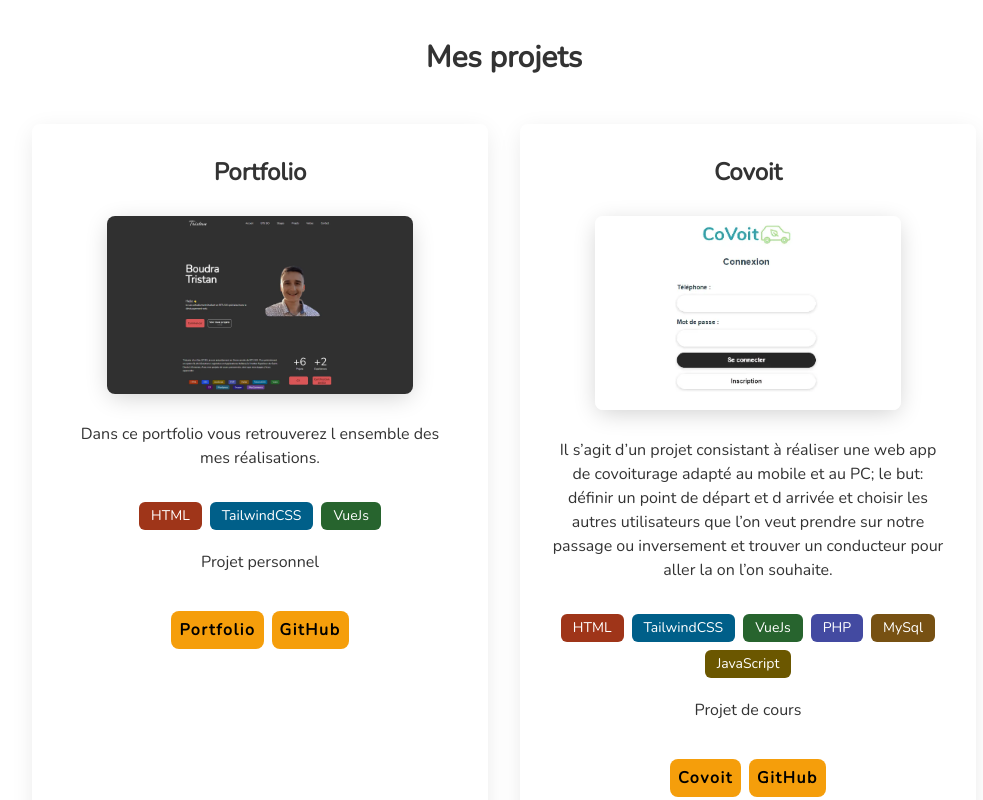
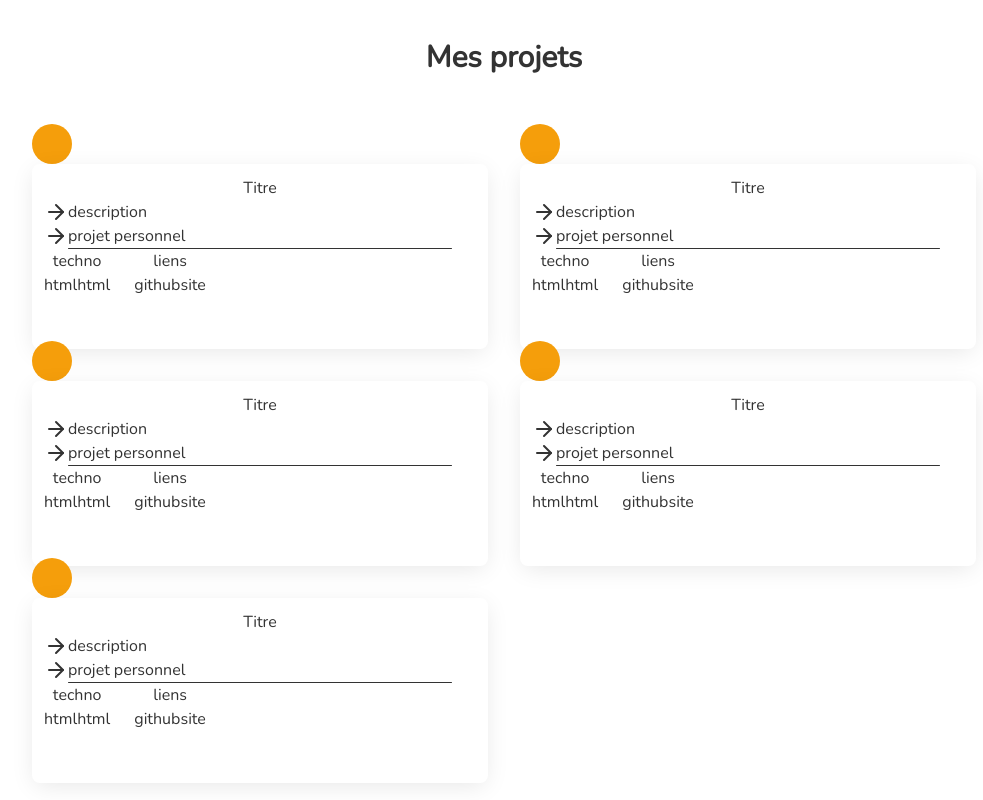
Before and after one commit to Tristan-Boudra/Portfolio, a Vue app: page / in a window 1280 px wide. Shown: the part 1320-2120 px from the top of the page, without its empty margins (136-1119 px from the left). Built offline with nearby package versions, Linux system fonts and the light colour scheme.

Commit message:
design card project

```diff
--- a/src/components/Projects.vue
+++ b/src/components/Projects.vue
@@ -1,5 +1,5 @@
 <template>
-  <div class="rounded-lg shadow-[0_5px_25px_-3px_rgba(0,0,0,0.1)] hover:shadow-[0_5px_25px_-3px_rgba(0,0,0,0.3)] transition duration-500 hover:ease-in-out h-full">
+  <!-- <div class="rounded-lg shadow-[0_5px_25px_-3px_rgba(0,0,0,0.1)] hover:shadow-[0_5px_25px_-3px_rgba(0,0,0,0.3)] transition duration-500 hover:ease-in-out h-full">
     <section class="">
       <div class="flex flex-col p-6">
         <h1 class="text-2xl font-bold p-2 mb-5">{{ data.name }}</h1>
@@ -16,10 +16,44 @@
         </div>
       </div>
     </section>
-  </div>
+  </div> -->
+    <div class="w-10 h-10 rounded-full bg-amber-500"></div>
+    <div class="rounded-lg shadow-[0_5px_25px_-3px_rgba(0,0,0,0.1)] h-full max-w-screen-lg mx-auto p-3">
+      <div class="flex flex-col">
+        <h3>Titre</h3>
+        <div class="flex flex-row">
+          <i data-feather="arrow-right" class="stroke-[#333333] hover:stroke-amber-500"></i>
+          <p>description</p>
+        </div>
+        <div class="flex flex-row">
+          <i data-feather="arrow-right" class="stroke-[#333333] hover:stroke-amber-500"></i>
+          <p>projet personnel</p>
+        </div>
+      </div>
+      <div class="mx-auto w-96 h-px bg-[#333333] rounded-lg"></div>
+      <div class="flex flex-row gap-6">
+        <div>
+          <p>techno</p>
+          <ul class="flex flex-row">
+            <li>html</li>
+            <li>html</li>
+          </ul>
+        </div>
+        <div>
+          <p>liens</p>
+          <ul class="flex flex-row">
+            <li>github</li>
+            <li>site</li>
+          </ul>
+        </div>
+      </div>
+    </div>
 </template>
 
 <script>
+import feather from 'feather-icons';
+
+feather.replace();
 export default {
   props: ['data'],
 };
--- a/src/views/Home.vue
+++ b/src/views/Home.vue
@@ -8,7 +8,7 @@
             <div class="text-7xl font-black md:text-left pb-10 animate-move-bg bg-gradient-to-r from-red-400 via-yellow-500 to-red-400 bg-[length:400%] bg-clip-text text-transparent">Boudra<br>Tristan</div>
             <div class="p-5 md:pl-0 mt-10 mx-auto md:text-left"><span class="text-xl">Hello</span>👋<br>Je suis actuellement étudiant en Bachelor Développeur web et mobile à MyDigitalSchool à Lyon.</div>
             <div class="mt-10 px-5 flex flex-wrap gap-8 sm:mx-auto justify-center mx-auto md:justify-start text-[#333333]">
-              <button class="bg-amber-500 p-2 rounded-lg text-[#000000] font-bold text-center w-32 h-14 tracking-widest transition duration-600"><a class="bg-transparent" href="/#presentation">Commencer</a></button>
+              <button class="bg-amber-500 p-2 rounded-lg text-[#000000] font-bold text-center w-32 h-14 tracking-widest transition duration-600"><a class="bg-transparent" href="/#debut">Commencer</a></button>
               <a class="border-2 border-[#333333] hover:border-amber-500 p-3 rounded-lg font-bold text-center tracking-widest text-[#333333] flex py-auto h-14" href="/#projects">
                 <p class="pr-2">Voir mes projets</p>
                 <i data-feather="arrow-right" class="stroke-[#333333] hover:stroke-amber-500"></i>
@@ -27,7 +27,7 @@
       </div>
     </section>
     <section id="debut" class="mx-auto bg-amber-50">
-      <div class="flex text-[#FFFFFF] gap-4 flex-col md:flex-row md:p-5 max-w-screen-lg mx-auto">
+      <div class="flex text-[#FFFFFF] gap-4 flex-col md:flex-row md:p-5 max-w-screen-lg mx-auto py-16">
         <div class="flex flex-col text-[#333333]">
           <div class="flex-row text-left w-30 mx-auto p-10 lg:pl-0">
             Titulaire d'un BTS SIO option SLAM, je suis actuellement en troisième année de Bachelor Développeur web et mobile à MydigitalSchool à Lyon. Je réalise cette formation en alternance au sein de l'entreprise ... en tant que ...<br>
```
